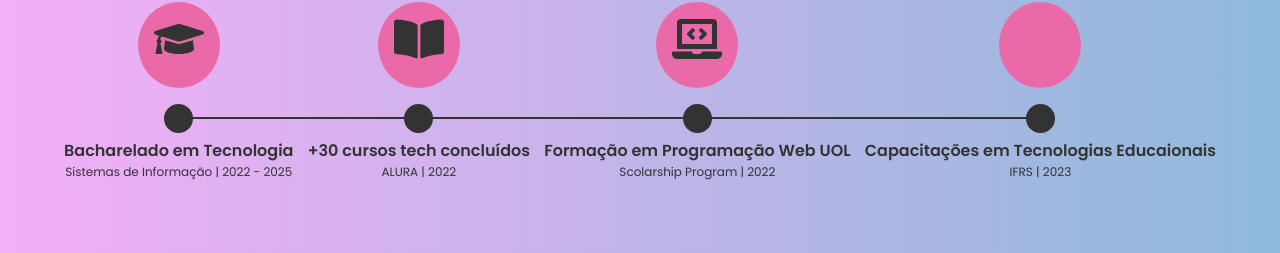
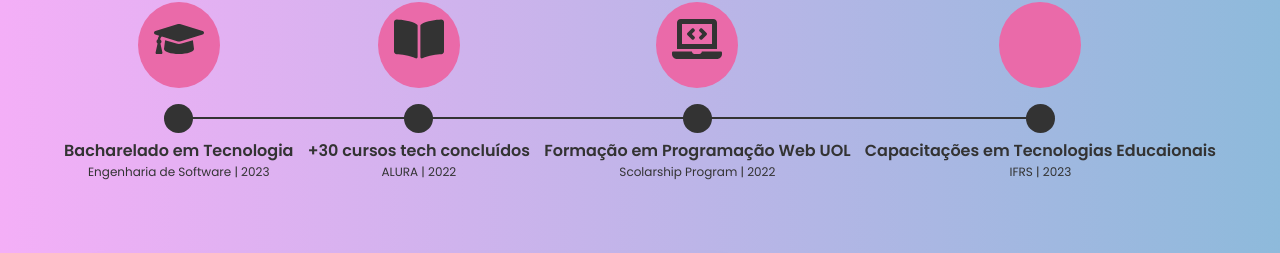
Before and after one commit to Jenyfferbastos/portfolio-web-jb, a React (Vite) app: page / in a window 1280 px wide. Shown: the part 3479-3732 px from the top of the page. Built offline with nearby package versions, Linux system fonts and the light colour scheme; some icons are missing.

Commit message:
correcting text information from the timeline component

```diff
--- a/src/components/Timeline/TimelineData.tsx
+++ b/src/components/Timeline/TimelineData.tsx
@@ -5,7 +5,7 @@ export const timelineData = [
   {
     icon: <FaGraduationCap /> ,
     title: 'Bacharelado em Tecnologia',
-    description: 'Sistemas de Informação | 2022 - 2025',
+    description: 'Engenharia de Software | 2023',
   },
   {
     icon:  <FaBookOpen />,
```
